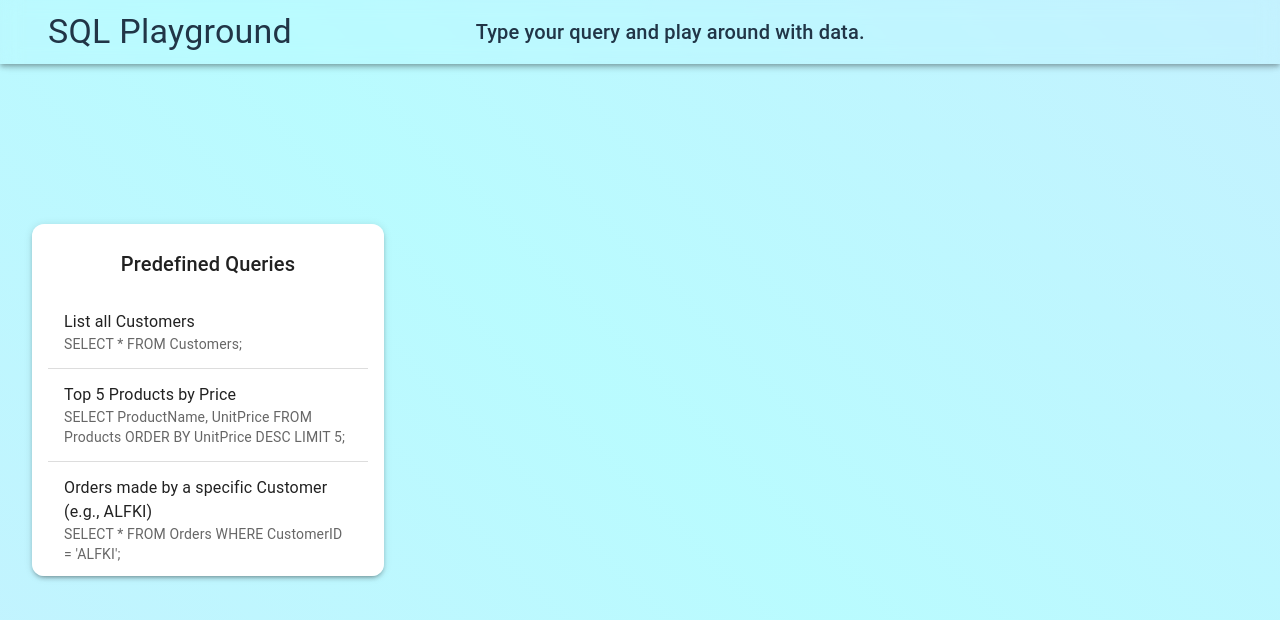
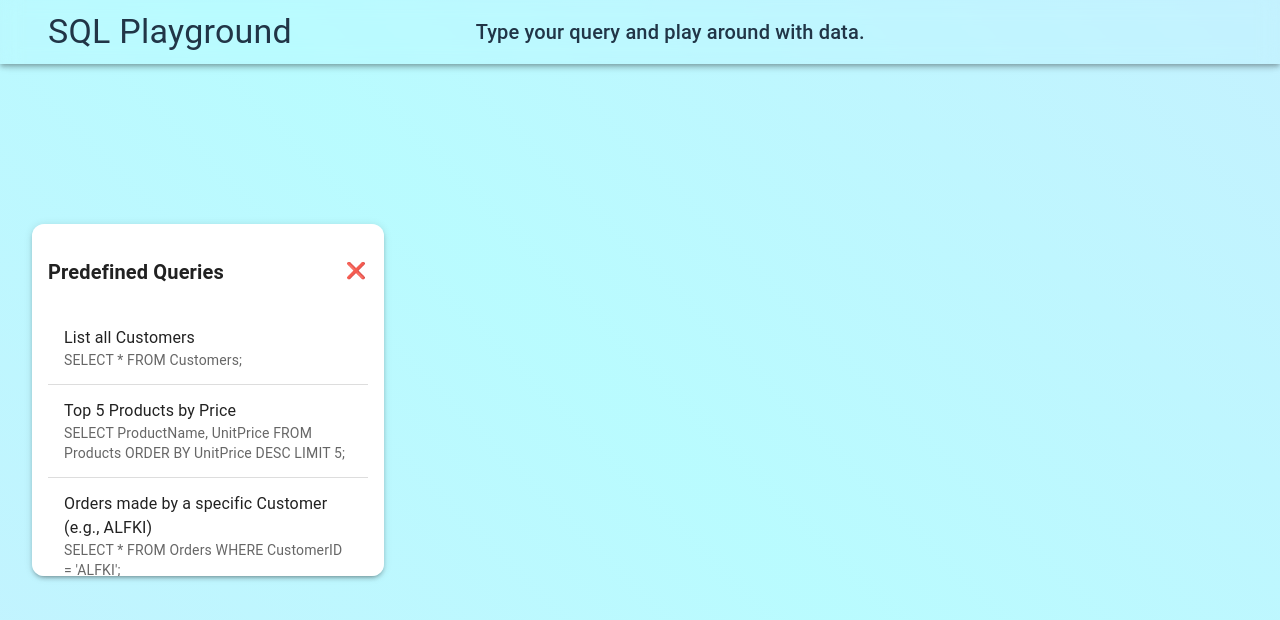
Before and after one commit to Satyam1345/SQL-Playground, a React (Vite) app: page / in a window 1280 px wide. Shown: the top 620 px of the page. Built offline with nearby package versions, Linux system fonts and the light colour scheme.

Commit message:
Made the Query Component Collapsible

```diff
--- a/package.json
+++ b/package.json
@@ -19,6 +19,7 @@
     "react": "^19.0.0",
     "react-canvas-confetti": "^2.0.7",
     "react-dom": "^19.0.0",
+    "react-icons": "^5.5.0",
     "react-particles": "^2.12.2",
     "react-tsparticles": "^2.12.2",
     "tsparticles": "^3.8.1",
--- a/src/App.jsx
+++ b/src/App.jsx
@@ -6,6 +6,7 @@ import Queries from "./components/Queries";
 
 function App() {
   const [isDarkMode, setIsDarkMode] = useState(false);
+  const [isQuerySelected , setIsQuerySelected] = React.useState(false);
 
   const theme = createTheme({
     palette: {
@@ -37,7 +38,7 @@ function App() {
         }}
       ></motion.div>
 
-      <Queries/>
+      <Queries  isQuerySelected={isQuerySelected} setIsQuerySelected={setIsQuerySelected} />
     </ThemeProvider>
   );
 }
--- a/src/components/Queries.jsx
+++ b/src/components/Queries.jsx
@@ -1,10 +1,13 @@
-import React from "react";
+import React, { useState } from "react";
 import { List, ListItem, ListItemText, Typography, Paper } from "@mui/material";
-import {predefinedQueries} from "../data/query-data"
+import { predefinedQueries } from "../data/query-data";
 
+const Queries = ({ onSelectQuery, isQuerySelected, setIsQuerySelected }) => {
+  const [isOpen, setIsOpen] = useState(true);
 
-const Queries = ({ onSelectQuery }) => {
   return (
+    <>
+      {isOpen ? (
         <Paper
           elevation={3}
           sx={{
@@ -12,19 +15,40 @@ const Queries = ({ onSelectQuery }) => {
             width: "25vw",
             overflowY: "scroll",
             padding: 2,
-        margin:4,
+            margin: 4,
             borderRadius: "12px",
           }}
         >
-      <Typography variant="h6"
-        style = {{
+          <div
+            style={{
+              display: "flex",
+              justifyContent: "space-between",
+              padding: "8px 0",
+            }}
+          >
+            <Typography
+              variant="h6"
+              sx={{
                 textAlign: "center",
                 margin: "8px 0",
-            text:"bold 40px 'Roboto', sans-serif",
+                fontWeight: "bold",
               }}
-      gutterBottom>
+              gutterBottom
+            >
               Predefined Queries
             </Typography>
+            <div
+              style={{
+                marginTop: "8px",
+                padding: "2px",
+                cursor: "pointer",
+              }}
+              onClick={() => setIsOpen(false)}
+            >
+              ❌
+            </div>
+          </div>
+
           <List>
             {predefinedQueries.map((query) => (
               <ListItem
@@ -32,8 +56,10 @@ const Queries = ({ onSelectQuery }) => {
                 key={query.id}
                 onClick={() => onSelectQuery(query.query)}
                 sx={{
+                  backgroundColor: isQuerySelected ? "blue" : "white",
+                  borderBottom: "1px solid #ddd",
+                  cursor: "pointer",
                   "&:hover": { backgroundColor: "#f0f0f0" },
-              borderBottom: "1px solid #ddd",
                 }}
               >
                 <ListItemText primary={query.title} secondary={query.query} />
@@ -41,6 +67,23 @@ const Queries = ({ onSelectQuery }) => {
             ))}
           </List>
         </Paper>
+      ) : (
+        <div
+          style={{
+            cursor: "pointer",
+            padding: "16px",
+            backgroundColor: "#ddd",
+            borderRadius: "8px",
+            width: "fit-content",
+            margin: "10px",
+            fontSize: "1.2rem",
+          }}
+          onClick={() => setIsOpen(true)}
+        >
+          Open Predefined Queries
+        </div>
+      )}
+    </>
   );
 };
 
```
Also changed, not shown: 1 other file (tests, documents, lock files or other folders). Lines whose indentation alone changed are shown as unchanged.
